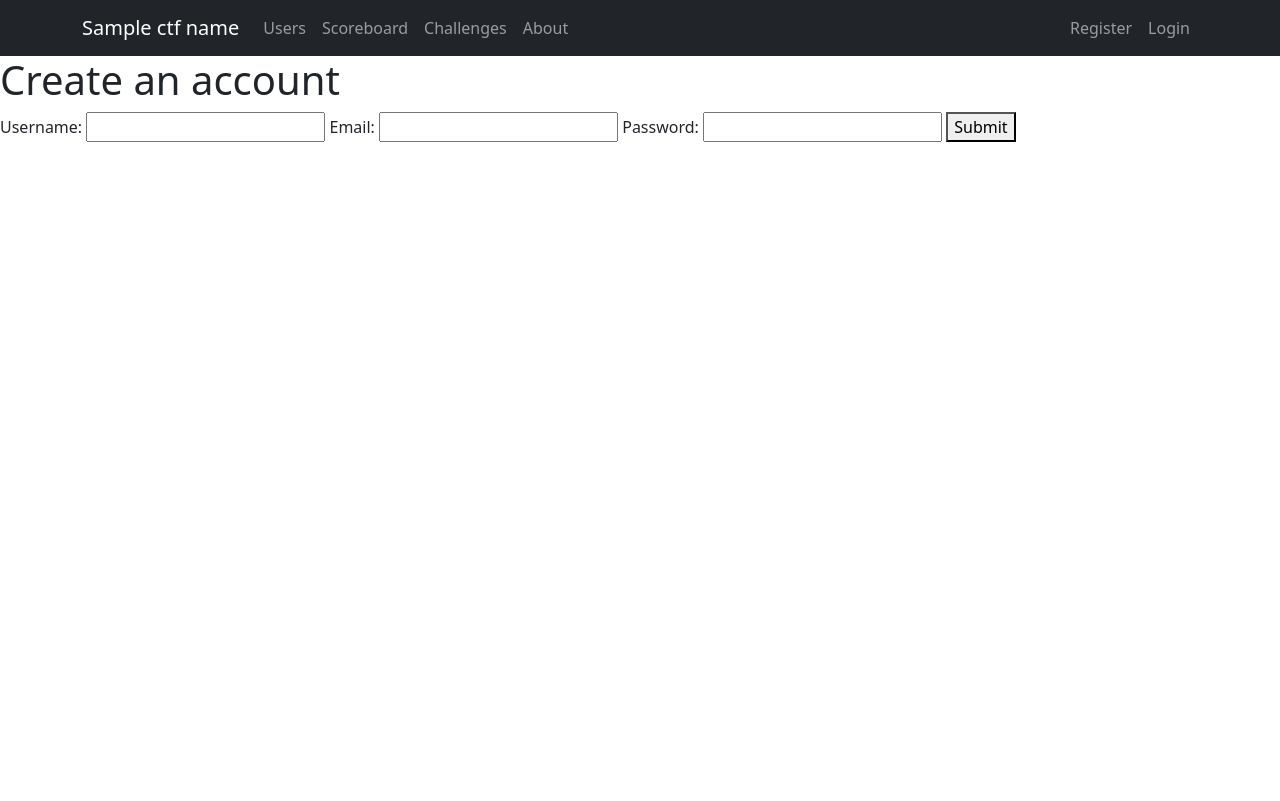
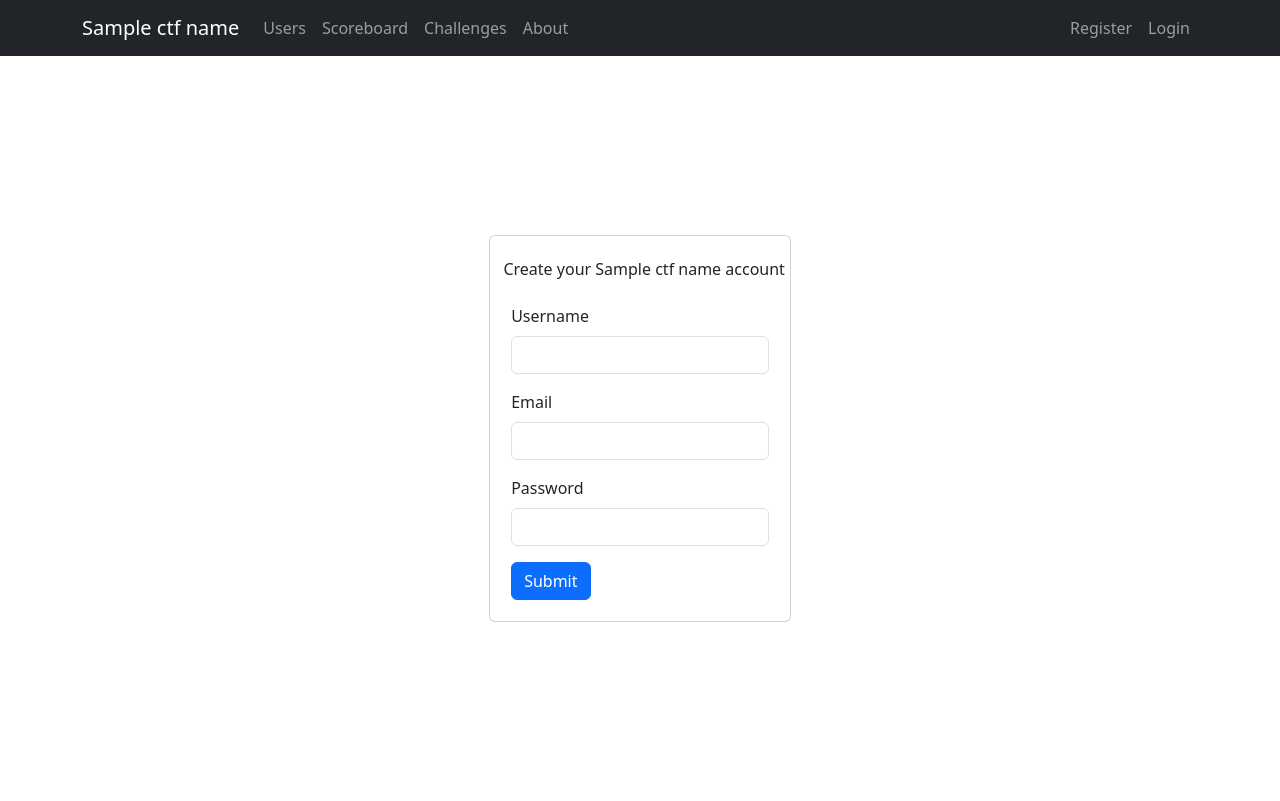
Before and after one commit to Minejerik/ctf_website, a Python web app: template templates/register.html in a window 1280 px wide. Before the commit the page ends 142 px from the top, so only its background shows below. Run offline with Jinja, Linux system fonts and the light colour scheme; the template is opened without the code that fills it: most values are stand-ins (such as "Sample title", 1, 10 or a date in 2020).

Commit message:
working on register page, based on the new login page

```diff
--- a/templates/register.html
+++ b/templates/register.html
@@ -6,11 +6,7 @@ Register
 
 
 {% block content %}
-<h1>Create an account</h1>
-{% if error %}
-<h2>{{error}}</h2>
-{% endif %}
-<form action="#" method="post">
+<!-- <form action="#" method="post">
   <label for="username">Username:</label>
   <input type="text" name="username" />
   <label for="email">Email:</label>
@@ -18,5 +14,56 @@ Register
   <label for="password">Password:</label>
   <input type="password" name="password" />
   <button type="submit">Submit</button>
-</form>
+</form> -->
+<div class="d-flex align-items-center justify-content-center align-self-center" style="height: 100">
+  <div class="card" style="margin: 14%; padding: 5px;">
+
+      <h6 class="card-title"><br>&nbsp;&nbsp;Create your {{ctf_name}} account</h6>
+
+      <div class="card-body">
+        {% if error %}
+        <div>{{error}}</div>
+        {% endif %}
+
+          <form action="#" method="post">
+            <div class="mb-3">
+                <label for="username" class="form-label">Username</label>
+                <input
+                    type="text"
+                    class="form-control"
+                    name="username"
+                    id="username"
+                />
+            </div>
+              <div class="mb-3">
+                  <label for="email" class="form-label">Email</label>
+                  <input
+                      type="email"
+                      class="form-control"
+                      name="email"
+                      id="email"
+                  />
+              </div>
+              <div class="mb-3">
+                  <label for="password" class="form-label">Password</label>
+                  <input
+                      type="password"
+                      class="form-control"
+                      name="password"
+                      id="password"
+                      placeholder=""
+                  />
+              </div>
+              <button
+                  type="submit"
+                  class="btn btn-primary"
+              >
+                  Submit
+              </button>
+
+
+          </form>
+      </div>
+  </div>
+</div>
 {% endblock %}
```
Also changed, not shown: main.py (+7 -0 lines).
